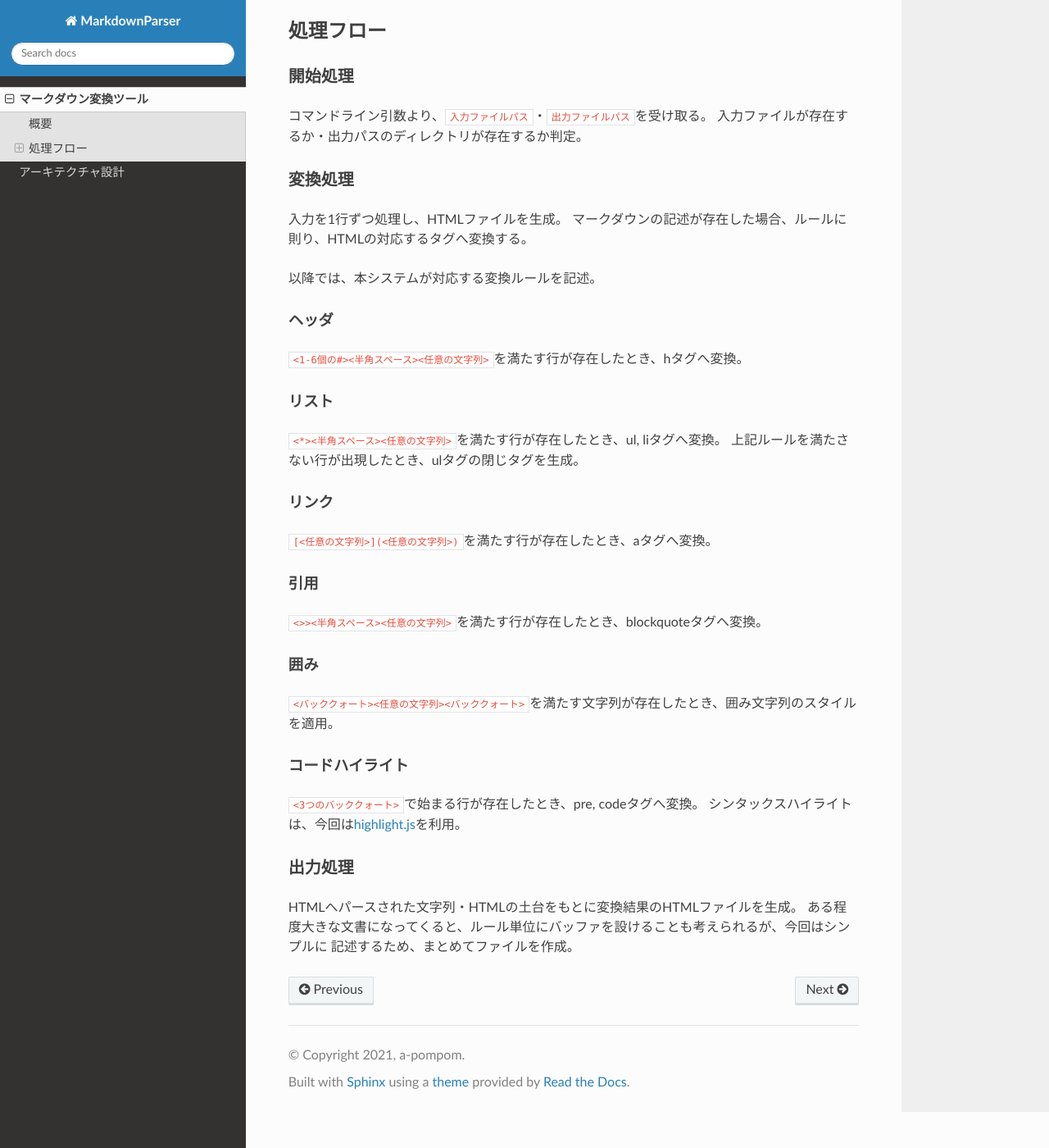
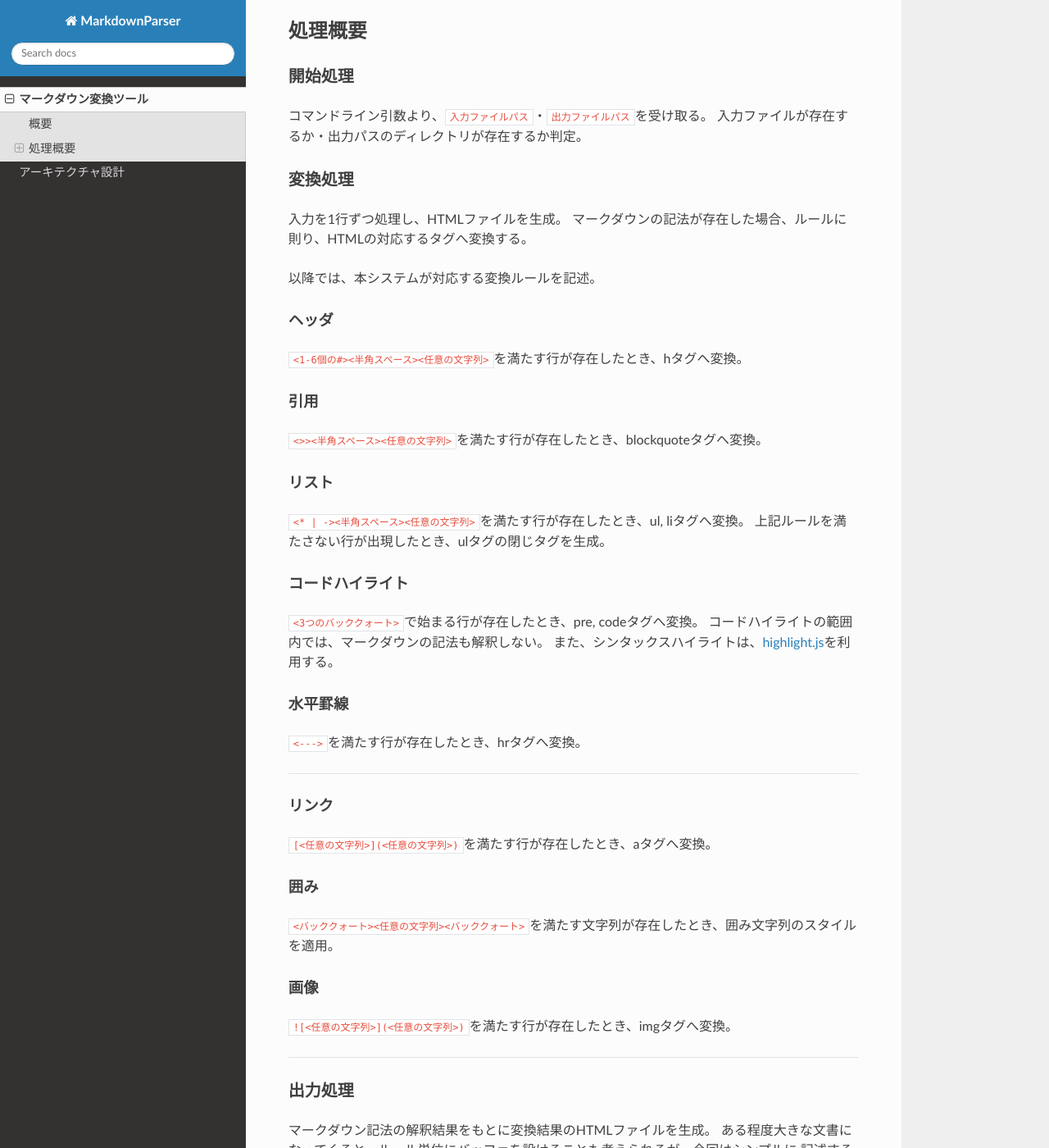
Before and after one commit to a-pompom/Python-markdownParser, a Sphinx documentation site: the page built from document/source/main.md, in a window 1280 px wide and 1400 px high, scrolled down 281 px. Shown: the whole window at 82% size. Built offline with Sphinx 7.4.7 and the Read the Docs theme 2.0.0, drawn with Linux system fonts in a browser that asks for light colours; some of the changed text lies outside the part shown.

Commit message:
[#38] アーキテクチャが変動したことに伴い、ドキュメントを更新

````diff
--- a/document/source/architecture.md
+++ b/document/source/architecture.md
@@ -6,36 +6,19 @@
 
 
 ```{mermaid}
-sequenceDiagram
-    participant App
-    participant Parser
-    participant Converter
-    participant Generator
-    participant HTMLFile
-    App ->> Parser: マークダウンファイルを渡す
-    Parser ->> Converter: マークダウン変換結果を受け取り
-    Converter ->> Generator: HTML入力を渡す
-    Generator ->> HTMLFile: 変換結果HTMLを出力
-```
-
-```{mermaid}
 stateDiagram-v2
     [*] --> App
     App --> MarkdownParser
 
     state MarkdownParser {
         [*] --> Parser
-        Parser --> HeadingParser
-        Parser --> ListParser
     }
 
     MarkdownParser --> Converter
-    Converter --> HTMLGenerator
+    Converter --> HTMLBuilder
 
-    state HTMLGenerator {
-        [*] --> Generator
-        Generator --> HeadingGenerator
-        Generator --> ListGenerator
+    state HTMLBuilder {
+        [*] --> Builder
     }
 ```
 
@@ -56,18 +39,18 @@
 
 本オブジェクトは、`Block`と`Inline`の2つの要素から構成されている。
 Blockでは、ヘッダやリストなど、行単位のスタイルの種類を保持。
-一方、Inlineでは、クォートや強調など、インラインでのスタイルの種類を保持。
+一方、Inlineでは、リンクや画像など、インラインでのスタイルの種類を保持。
 
 #### データ構造
 
 より具体的な形をイメージするため、BlockとInlineそれぞれのデータ構造を簡単に記述する。
 
 Blockは、マークダウン変換結果オブジェクト上にリスト形式で保持される。
-それぞれがプロパティ上にヘッダやリストなど、スタイルの種類を持つ。
-更に、各要素は`children`をプロパティとして持ち、テキストやInline・ネストしたブロックを格納。
+ヘッダのサイズ・インデント幅といった属性表現は要素のフィールドで表現。
+更に、各要素は`children`をプロパティとして持ち、Inline・ネストしたブロックを格納。これにより、HTMLの階層構造を表現することができる。
 
 Inlineは、Blockのchildrenプロパティ上で保持される。
-インライン上のテキストやスタイルをプロパティとして持ち、`*strong*`のようなインラインスタイルを表現。
+インライン上のテキストやスタイルをプロパティとして持ち、`<a href="url">text</a>`のようなインラインスタイルを表現。
 
 ---
 
@@ -86,23 +69,13 @@
 
 マークダウンの変換結果を受け取り、HTML生成処理の入力用オブジェクトを生成することを責務に持つ。
 
-中継する役割のクラスを挟むことで、マークダウン/HTMLを処理するクラスはお互いのことを知る必要がなくなる。
-
-#### HTML入力オブジェクトの生成
-
-基本的には単なるマッピングだが、HTMLでは、リスト(ul, li)のようにネストした構造をとることがある。
-先ほどのBlock・Inlineをベースに、構造を拡張することでこれを実現する。
-
 リストを具体例に考えてみる。マークダウンでは`* から始まる行であるリストのスタイル`という情報のみ保持していたが、
 HTMLでは、ul・liそれぞれを表すものが必要である。
-ulを表すBlock, liを表すBlock, ulの終端を表すBlockといったように、よりHTMLへ近い形へ
+ulを表すBlockを親とし、childrenプロパティへliを表すBlockを持たせることで、よりHTMLへ近い形へ
 変換結果オブジェクトを変換する。HTMLと対応する形へ解釈できれば、HTMLを生成するオブジェクトは、
 入力をそのままHTMLのツリーへマッピングできるようになる。
 
----
-
-Blockは子にBlockまたはInlineを持つようになる。 これは、HTMLタグの階層構造に近い。
-このような構造をとることで、リストや引用文のような、連続して続くような記法にも対応できる。
+このように、中継する役割のクラスを挟むことで、マークダウン/HTMLを処理するクラスはお互いのことを知る必要がなくなる。
 
 
 ### HTML組み立て処理
--- a/document/source/main.md
+++ b/document/source/main.md
@@ -2,10 +2,10 @@
 
 ## 概要
 
-コマンドライン上でマークダウンで記述されたファイルを受け取り、指定されたパスへHTMLファイルを出力する。
+コマンドライン上でマークダウンファイルを受け取り、指定されたパスへHTMLファイルを出力する。
 
 
-## 処理フロー
+## 処理概要
 
 ### 開始処理
 
@@ -16,39 +16,53 @@
 ### 変換処理
 
 入力を1行ずつ処理し、HTMLファイルを生成。
-マークダウンの記述が存在した場合、ルールに則り、HTMLの対応するタグへ変換する。
+マークダウンの記法が存在した場合、ルールに則り、HTMLの対応するタグへ変換する。
 
 以降では、本システムが対応する変換ルールを記述。
+
 
 #### ヘッダ
 
 `<1-6個の#><半角スペース><任意の文字列>`を満たす行が存在したとき、hタグへ変換。
 
+#### 引用
+
+`<>><半角スペース><任意の文字列>`を満たす行が存在したとき、blockquoteタグへ変換。
+
 #### リスト
 
-`<*><半角スペース><任意の文字列>`を満たす行が存在したとき、ul, liタグへ変換。
+`<* | -><半角スペース><任意の文字列>`を満たす行が存在したとき、ul, liタグへ変換。
 上記ルールを満たさない行が出現したとき、ulタグの閉じタグを生成。
+
+#### コードハイライト
+
+`<3つのバッククォート>`で始まる行が存在したとき、pre, codeタグへ変換。
+コードハイライトの範囲内では、マークダウンの記法も解釈しない。
+また、シンタックスハイライトは、[highlight.js](https://highlightjs.org/)を利用する。
+
+#### 水平罫線
+
+`<--->`を満たす行が存在したとき、hrタグへ変換。
+
+---
 
 #### リンク
 
 `[<任意の文字列>](<任意の文字列>)`を満たす行が存在したとき、aタグへ変換。
 
-#### 引用
-
-`<>><半角スペース><任意の文字列>`を満たす行が存在したとき、blockquoteタグへ変換。
 
 #### 囲み
 
 `<バッククォート><任意の文字列><バッククォート>`を満たす文字列が存在したとき、囲み文字列のスタイルを適用。
 
-#### コードハイライト
+#### 画像
 
-`<3つのバッククォート>`で始まる行が存在したとき、pre, codeタグへ変換。
-シンタックスハイライトは、今回は[highlight.js](https://highlightjs.org/)を利用。
+`![<任意の文字列>](<任意の文字列>)`を満たす行が存在したとき、imgタグへ変換。
 
+---
 
 ### 出力処理
 
-HTMLへパースされた文字列・HTMLの土台をもとに変換結果のHTMLファイルを生成。
+マークダウン記法の解釈結果をもとに変換結果のHTMLファイルを生成。
 ある程度大きな文書になってくると、ルール単位にバッファを設けることも考えられるが、今回はシンプルに
 記述するため、まとめてファイルを作成。
````
